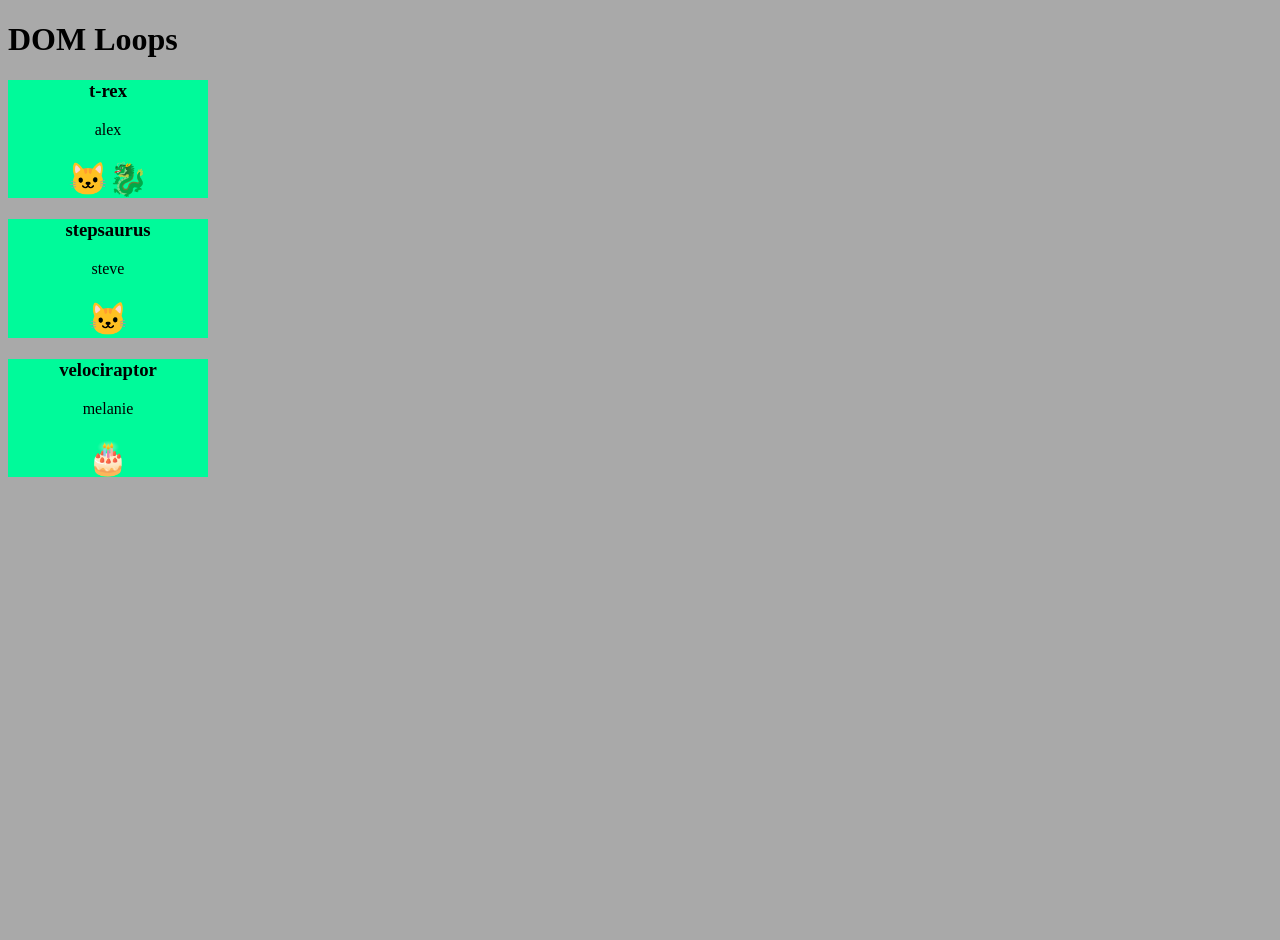
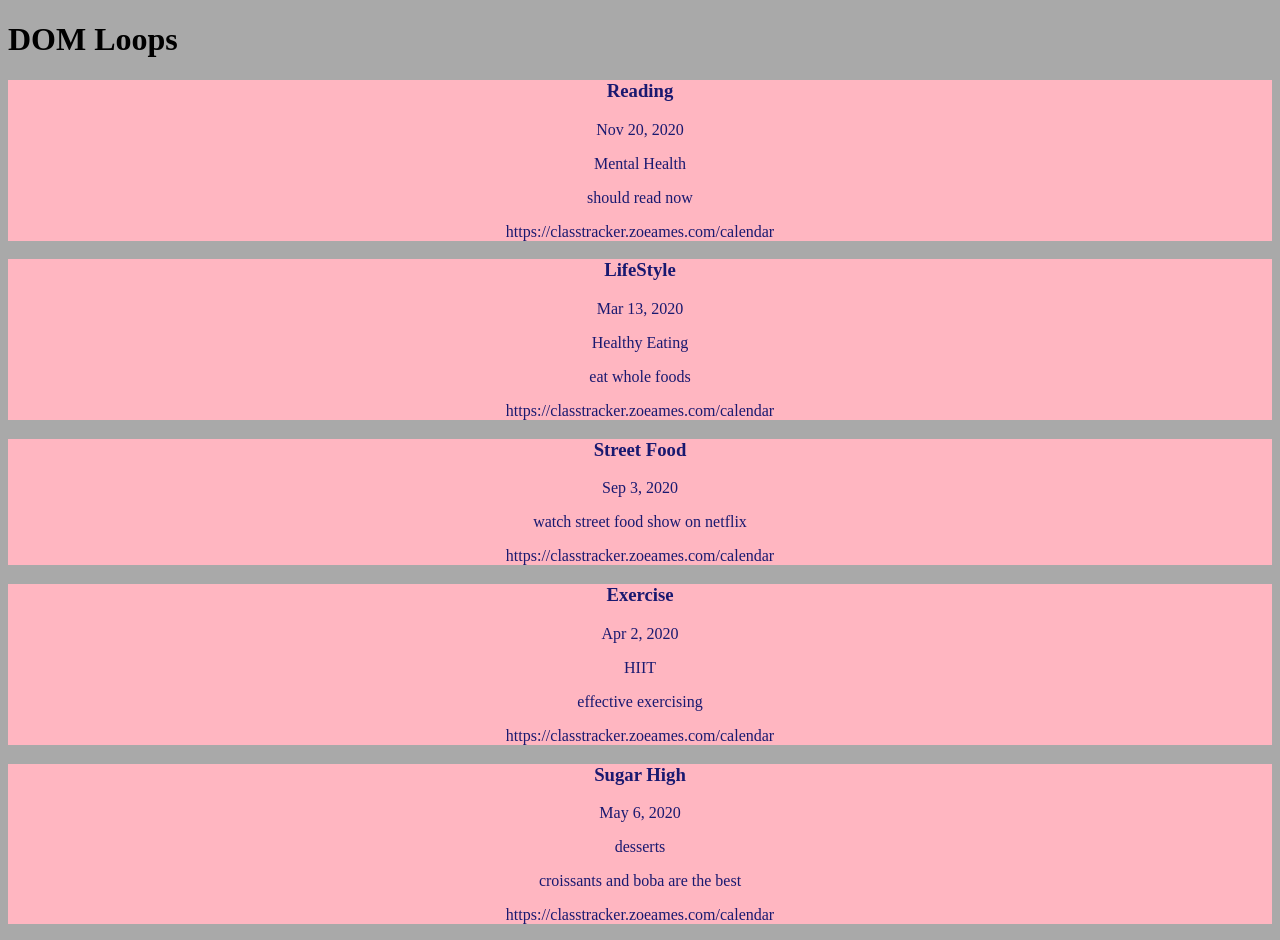
Before and after one commit to djunaim/domLoops, a plain HTML site: page index.html in a window 1280 px wide. Before the commit the page ends 800 px from the top, so only its background shows below. Drawn offline with Linux system fonts and the light colour scheme.

Commit message:
added html css js

```diff
--- /dev/null
+++ b/assignments.js
@@ -0,0 +1,59 @@
+console.log('assignments');
+
+const printToDOM = (toPrint, divId) => {
+    document.getElementById(divId).innerHTML += toPrint;
+}
+const assignment = [
+    {
+        title: 'Reading',
+        dueDate: 'Nov 20, 2020',
+        topic: 'Mental Health',
+        notes: 'should read now',
+        assignmentURL: 'https://classtracker.zoeames.com/calendar',
+    },
+    {
+        title: 'LifeStyle',
+        dueDate: 'Mar 13, 2020',
+        topic: 'Healthy Eating',
+        notes: 'eat whole foods',
+        assignmentURL: 'https://classtracker.zoeames.com/calendar',
+    },
+    {
+        title: 'Street Food',
+        dueDate: 'Sep 3, 2020',
+        topic: '',
+        notes: 'watch street food show on netflix',
+        assignmentURL: 'https://classtracker.zoeames.com/calendar',
+    },
+    {
+        title: 'Exercise',
+        dueDate: 'Apr 2, 2020',
+        topic: 'HIIT',
+        notes: 'effective exercising',
+        assignmentURL: 'https://classtracker.zoeames.com/calendar',
+    },
+    {
+        title: 'Sugar High',
+        dueDate: 'May 6, 2020',
+        topic: 'desserts',
+        notes: 'croissants and boba are the best',
+        assignmentURL: 'https://classtracker.zoeames.com/calendar',
+    }
+]
+const assignmentPrint = (work) => {
+    for (let i=0; i < work.length; i++) {
+        const workAssigned = work[i];
+        const workToDo = `
+        <div class='assignmentCard'>
+            <h3>${workAssigned.title}</h3>
+            <p>${workAssigned.dueDate}</p>
+            <p>${workAssigned.topic}</p>
+            <p>${workAssigned.notes}</p>
+            <p>${workAssigned.assignmentURL}</p>
+        </div>
+        `
+        printToDOM(workToDo, 'homework');
+    }
+}
+
+assignmentPrint(assignment);
--- a/index.html
+++ b/index.html
@@ -16,8 +16,12 @@
     <div id="names"></div>
 
     <div id="dinoDiv"></div>
+
+    <div id="homework"></div>
+
     <script src="./main.js"></script>
     <!-- <script src="./loops.js"></script> -->
-    <script src="./dinos.js"></script>
+    <!-- <script src="./dinos.js"></script> -->
+    <script src="./assignments.js"></script>
 </body>
 </html>
--- a/main.css
+++ b/main.css
@@ -8,3 +8,10 @@ body {
     width: 200px;
     text-align: center;
 }
+
+.assignmentCard {
+    background-color: lightpink;
+    color: midnightblue;
+    width: auto;
+    text-align: center;
+}
```
